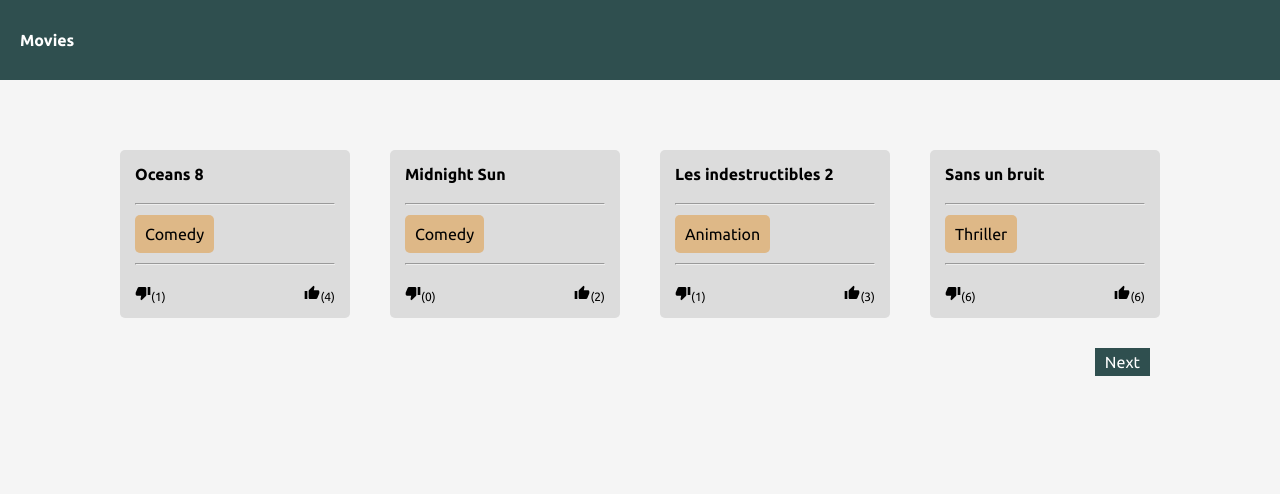
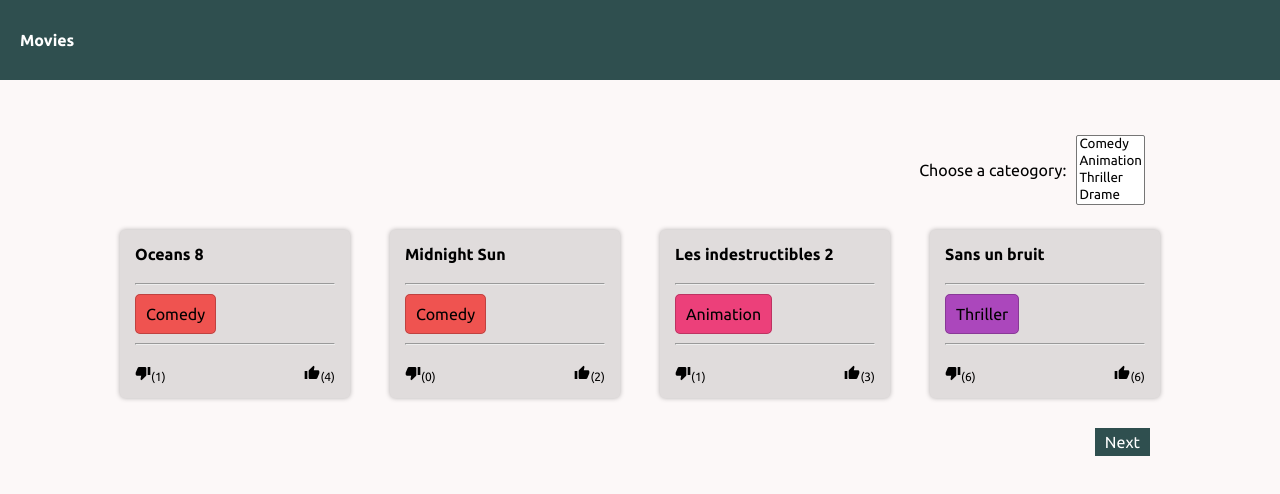
Before and after one commit to hamza-eljaouhari/react-interview, a React (Create React App) app: page /movies/1 in a window 1280 px wide. Shown: the top 494 px of the page. Built offline with nearby package versions, Linux system fonts and the light colour scheme.

Commit message:
Add unique colors to catgories

```diff
--- a/src/App.css
+++ b/src/App.css
@@ -12,7 +12,7 @@
 }
 
 body {
-  background-color:#F5F5F5;
+  background-color:#fcf8f8;
 }
 
 .App-header{
--- a/src/Movies/Card.css
+++ b/src/Movies/Card.css
@@ -1,11 +1,12 @@
 .movie-card{
     width: 200px;
-    background-color: #DCDCDC;
+    background-color: #e0dcdc;
     border-radius: 5px;
     padding: 15px;
     margin-top: 20px;
     margin-right: 10px;
     margin-left: 10px;
+    box-shadow: 0px 0px 5px rgba(0, 0, 0, 0.3);
 }
 
 .movie-category{
@@ -13,6 +14,7 @@
     padding: 10px;
     background-color: burlywood;
     border-radius: 5px;
+    border: 1px solid rgba(0, 0, 0, 0.2)
 }
 
 hr {
--- a/src/Movies/Card.tsx
+++ b/src/Movies/Card.tsx
@@ -6,9 +6,9 @@
 
 const iconSize = 16;
 
-function Card(props: MovieType){
-    const { id, title, category, likes, dislikes } = props;
-
+function Card(props: any){
+    const { id, title, category, categoryColor, likes, dislikes } = props;
+    console.log(categoryColor)
     return (
         <article className="movie-card">
             <header>
@@ -19,7 +19,7 @@
 
             <hr/>
 
-            <span className="movie-category">{category}</span>
+            <span className="movie-category" style={{backgroundColor: categoryColor}}>{category}</span>
 
             <hr/>
 
--- a/src/Movies/List.css
+++ b/src/Movies/List.css
@@ -19,3 +19,7 @@
 .next{
     text-align: right;
 }
+
+.multi-select-container{
+    margin-left: auto;
+}
--- a/src/Movies/List.tsx
+++ b/src/Movies/List.tsx
@@ -2,22 +2,41 @@
 import moviesApi from "../movies";
 import Card from "./Card";
 import MovieType from "../types/movie";
-import "./List.css";
-
+import Select from "./Select";
 import {
     Link,
     withRouter
 } from "react-router-dom";
 
+import "./List.css";
+import { setMoviesCategories } from "../redux/reducers/movies/actions";
+
 const DEFAULT_PER_PAGE = 4;
+
+
+var colorArray = ['#EF5350', '#EC407A', '#AB47BC', '#673AB7', '#00B3E6',
+		  '#2196F3', '#00796B', '#4CAF50', '#CDDC39', '#3F51B5'];
+
 
 function Movies(props: any){
 
     const [movies, setMovies] = useState<any>([])
+    const [moviesCategories, setMoviesCategories] = useState<any>([])
 
     useEffect(() => {
         moviesApi.then((response: any) => {
+
+            var uniqueCategories: any = [];
+
+            response.forEach((movie: MovieType) => {
+                if(!uniqueCategories.includes(movie.category)){
+                    uniqueCategories.push(movie.category)
+                }
+            })
+
+            setMoviesCategories(uniqueCategories);
             setMovies(response);
+
         }).catch((error) => {
             alert("There was an error fetching the data from the server. Please try again in a while.")
         })
@@ -57,7 +76,6 @@
         return "/movies/" + (parseInt(pageNumber) - 1);
     }
 
-
     function nextPagePath() : string {
         const { pageNumber } = props.match.params;
 
@@ -66,6 +84,9 @@
 
     return (
         <>
+            <div className="multi-select-container">
+                <Select categories={moviesCategories }></Select>
+            </div>
             <section className="movies-list">
                 {
                     paginateMovies().map((movie: MovieType) => {
@@ -74,6 +95,7 @@
                             id={movie.id}
                             title={movie.title}
                             category={movie.category}
+                            categoryColor={colorArray[moviesCategories.indexOf(movie.category)]}
                             likes={movie.likes}
                             dislikes={movie.dislikes}
                         ></Card>
--- /dev/null
+++ b/src/Movies/Select.css
@@ -0,0 +1,14 @@
+form{
+    display: table;
+    margin-right: 30px;
+    margin-left: auto;
+}
+
+.control-form {
+    display: table-cell;
+}
+
+label, select {
+    vertical-align: middle;
+    margin: 5px;
+}
--- /dev/null
+++ b/src/Movies/Select.tsx
@@ -0,0 +1,24 @@
+import movies from "../movies";
+import MovieType from "../types/movie";
+import "./Select.css";
+
+function Select(props: any){
+
+    return(
+        <form>
+            <div className="control-form">
+                <label htmlFor="categories">Choose a cateogory:</label>
+
+                <select name="categories" id="categories" multiple>
+                    {
+                        props.categories.map((category: string) => {
+                            return <option value={category}>{ category }</option>
+                        })
+                    }
+                </select>
+            </div>
+        </form>
+    )
+}
+
+export default Select;
```
